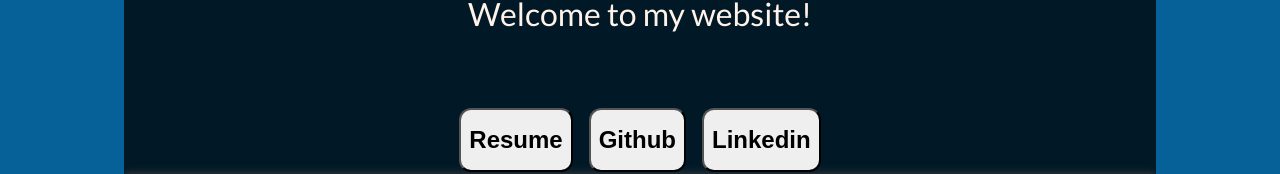
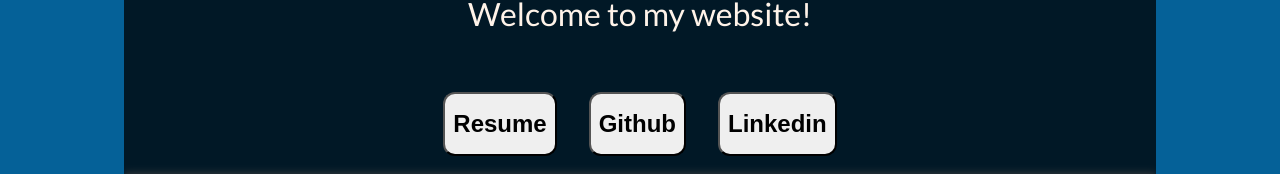
Before and after one commit to jaxsonp/personal-site, a SvelteKit app: page / in a window 1280 px wide. Shown: the part 626-800 px from the top of the page. Built offline with nearby package versions, Linux system fonts and the light colour scheme.

Commit message:
convert buttons to links

```diff
--- a/src/routes/+page.svelte
+++ b/src/routes/+page.svelte
@@ -30,21 +30,9 @@
 		</div>
 		<!-- Contact links -->
 		<div id="contact-buttons">
-			<button
-				on:click={() => {
-					goto('/resume.pdf');
-				}}>Resume</button
-			>
-			<button
-				on:click={() => {
-					goto('/github');
-				}}>Github</button
-			>
-			<button
-				on:click={() => {
-					goto('/linkedin');
-				}}>Linkedin</button
-			>
+			<a href="./resume.pdf"><button>Resume</button></a>
+			<a href="./github"><button>Github</button></a>
+			<a href="./linkedin"><button>Linkedin</button></a>
 		</div>
 		<hr />
 		<SectionTitle>About Me</SectionTitle>
```
